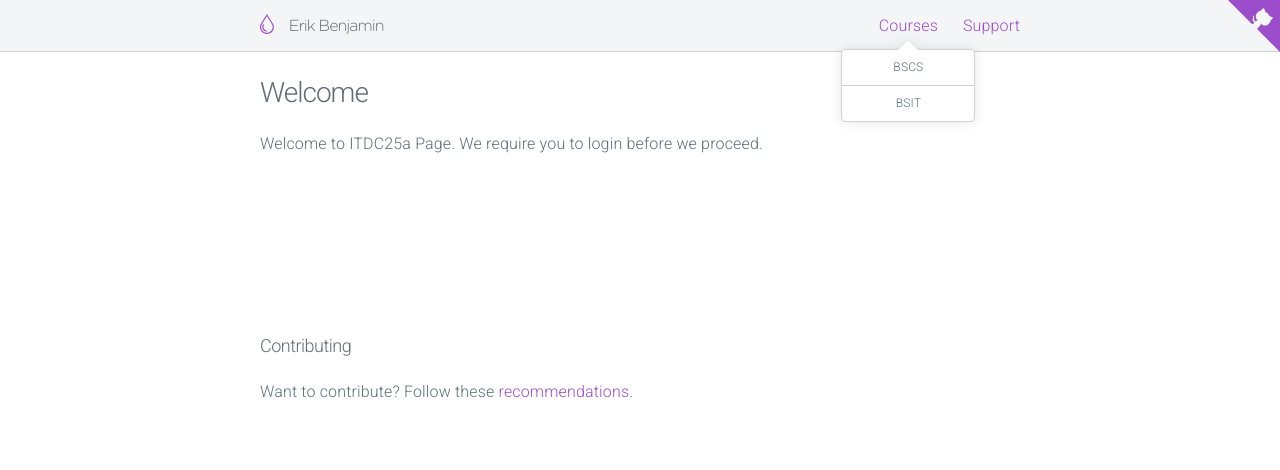
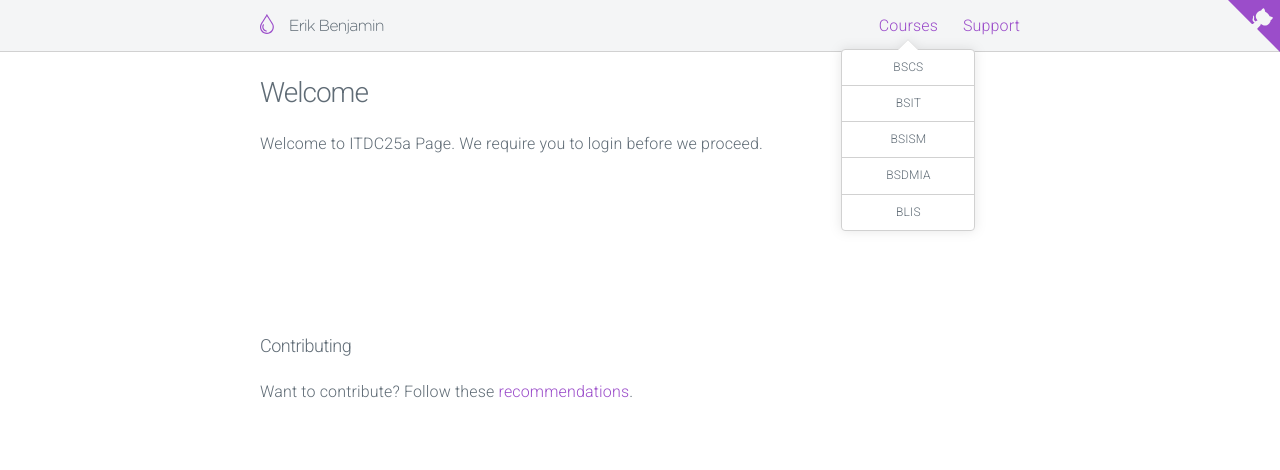
Before and after one commit to tua1337fish/itdc25amidterm, a PHP site: page / in a window 1280 px wide, after a click on "Courses". Shown: the top 470 px of the page. Run offline with PHP 8.4, Linux system fonts and the light colour scheme; some libraries are stand-ins or nearby versions.

Commit message:
Added 3 courses

```diff
--- a/index.php
+++ b/index.php
@@ -35,6 +35,9 @@
 								<ul class="popover-list">
 									<li class="popover-item"><a class="popover-link" href="#" title="Getting Started">BSCS</a></li>
 									<li class="popover-item"><a class="popover-link" href="#" title="Getting Started">BSIT</a></li>
+									<li class="popover-item"><a class="popover-link" href="#" title="Getting Started">BSISM</a></li>
+									<li class="popover-item"><a class="popover-link" href="#" title="Getting Started">BSDMIA</a></li>
+									<li class="popover-item"><a class="popover-link" href="#" title="Getting Started">BLIS</a></li>
 									<!-- Add 3 more courses here from college of computer studies [BSISM, BSDMIA, BLIS]. We shoud be able to see 3 more courses when you click on Courses menu -->
 								</ul>
 							</div>
```
